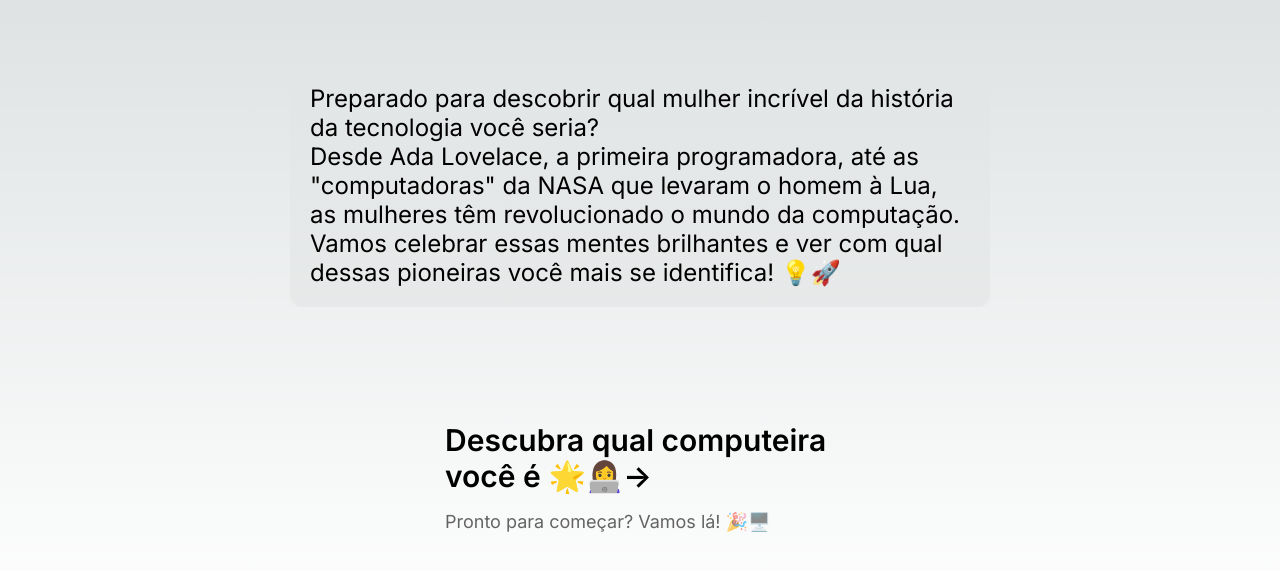
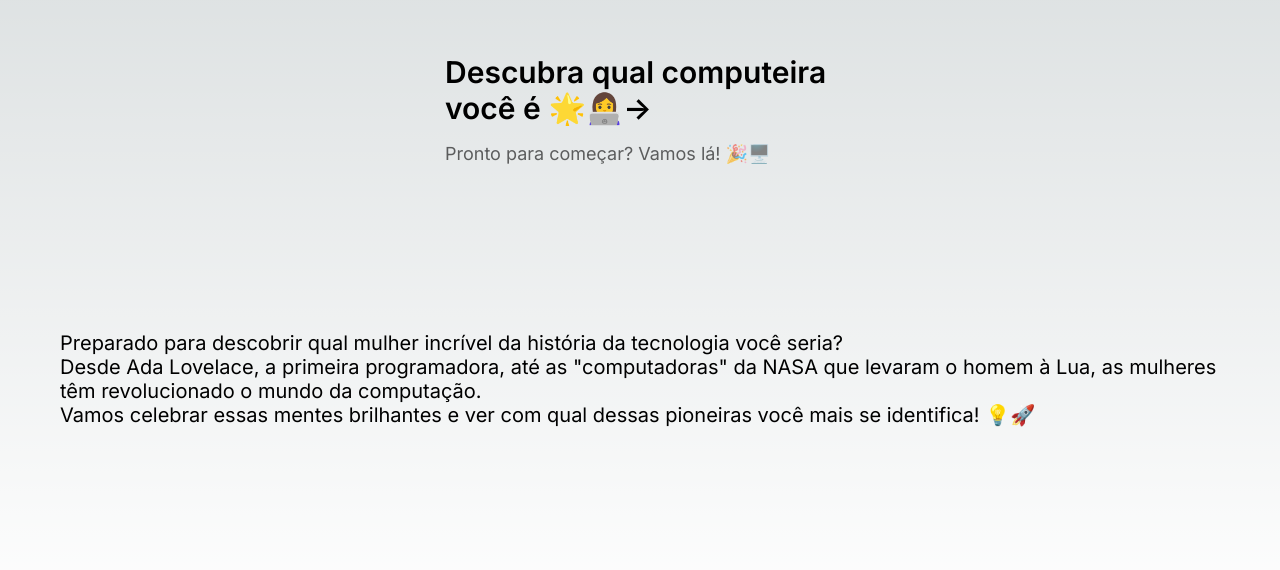
Before and after one commit to nightshade-tea/icc, a Next.js app: page / in a window 1280 px wide. Shown: the part 170-740 px from the top of the page. Built offline with nearby package versions, Linux system fonts and the light colour scheme.

Commit message:
fix page padding

```diff
--- a/src/app/page.js
+++ b/src/app/page.js
@@ -3,13 +3,6 @@ import styles from "@/styles/page.module.css";
 export default function Index() {
   return (
     <main className={styles.main}>
-      <div className={styles.description}>
-        <p>
-          Preparado para descobrir qual mulher incrível da história da tecnologia você seria?<br/>
-          Desde Ada Lovelace, a primeira programadora, até as "computadoras" da NASA que levaram o homem à Lua, as mulheres têm revolucionado o mundo da computação.<br />
-          Vamos celebrar essas mentes brilhantes e ver com qual dessas pioneiras você mais se identifica! 💡🚀
-        </p>
-      </div>
       <div className={styles.grid}>
 
        <a
@@ -23,6 +16,13 @@ export default function Index() {
           <p>Pronto para começar? Vamos lá! 🎉🖥️</p>
         </a>
       </div>
+      <div>
+        <p>
+          Preparado para descobrir qual mulher incrível da história da tecnologia você seria?<br/>
+          Desde Ada Lovelace, a primeira programadora, até as "computadoras" da NASA que levaram o homem à Lua, as mulheres têm revolucionado o mundo da computação.<br />
+          Vamos celebrar essas mentes brilhantes e ver com qual dessas pioneiras você mais se identifica! 💡🚀
+        </p>
+      </div>
     </main>
   );
 }
--- a/src/styles/page.module.css
+++ b/src/styles/page.module.css
@@ -8,9 +8,9 @@
   flex-direction: column;
   justify-content: space-evenly;
   align-items: center;
-  min-height: calc(100vh - 7rem);
+  min-height: 100vh;
   overflow-y: scroll;
-  margin-top: 7rem;
+  padding: 3rem;
 }
 
 .description {
```
